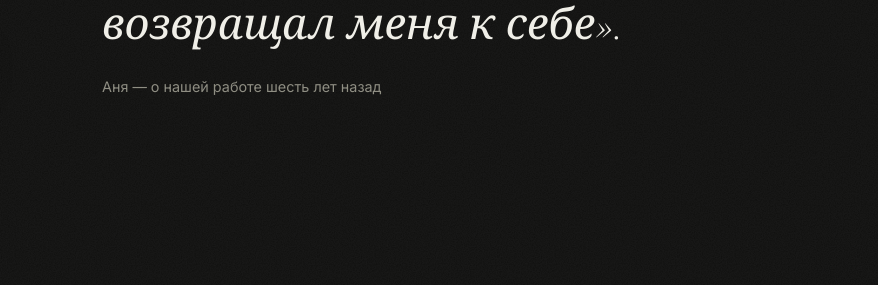
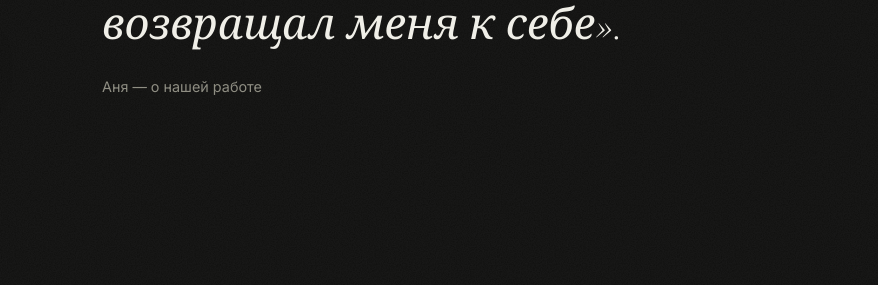
Before and after one commit to trubchik/trubchik.com, a plain HTML site: page index.html in a window 1280 px wide. Shown: the part 2812-3097 px from the top of the page, 402-1280 px from the left. Drawn offline with nearby package versions, Linux system fonts and the light colour scheme.

Commit message:
Drop "six years ago" from the testimonial caption
Co-Authored-By: Claude Opus 5.5 <noreply@anthropic.com>

```diff
--- a/index.html
+++ b/index.html
@@ -939,7 +939,7 @@
                     <blockquote class="review__quote">
                         <p>«Ты, наоборот, каким-то удивительным образом всегда возвращал меня к&nbsp;себе».</p>
                     </blockquote>
-                    <figcaption class="review__cite">Аня&nbsp;— о&nbsp;нашей работе шесть лет назад</figcaption>
+                    <figcaption class="review__cite">Аня&nbsp;— о&nbsp;нашей работе</figcaption>
                 </figure>
             </div>
         </section>
```
